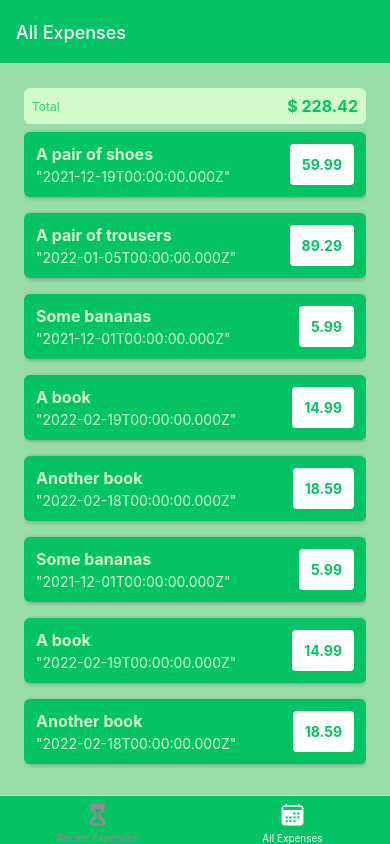
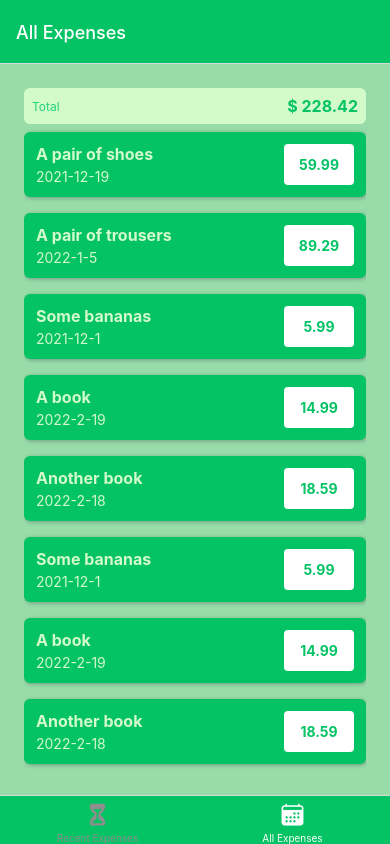
Before and after one commit to vikrantaroraa/react-native-expense-tracker, a React Native app: screen /AllExpenses in a window 390 px wide. Built offline with nearby package versions, Linux system fonts and the light colour scheme.

Commit message:
feat: added utility function to format date and made minor changes

```diff
--- a/components/ExpensesOutput/ExpenseItem.js
+++ b/components/ExpensesOutput/ExpenseItem.js
@@ -1,6 +1,7 @@
 import React from "react";
 import { Pressable, StyleSheet, Text, View } from "react-native";
 import { GlobalStyles } from "../../constants/styles";
+import getFormattedDate from "../../utils/date";
 
 function ExpenseItem({ description, date, amount }) {
   return (
@@ -10,10 +11,10 @@
           <Text style={[styles.textBase, styles.description]}>
             {description}
           </Text>
-          <Text style={styles.textBase}>{JSON.stringify(date)}</Text>
+          <Text style={styles.textBase}>{getFormattedDate(date)}</Text>
         </View>
         <View style={styles.amountContainer}>
-          <Text style={styles.amount}>{amount}</Text>
+          <Text style={styles.amount}>{amount.toFixed(2)}</Text>
         </View>
       </View>
     </Pressable>
@@ -51,6 +52,7 @@
     justifyContent: "center",
     alignItems: "center",
     borderRadius: 4,
+    minWidth: 70,
   },
   amount: {
     color: GlobalStyles.colors.primary500,
--- /dev/null
+++ b/utils/date.js
@@ -0,0 +1,7 @@
+import React from "react";
+
+function getFormattedDate(date) {
+  return `${date.getFullYear()}-${date.getMonth() + 1}-${date.getDate()}`;
+}
+
+export default getFormattedDate;
```
